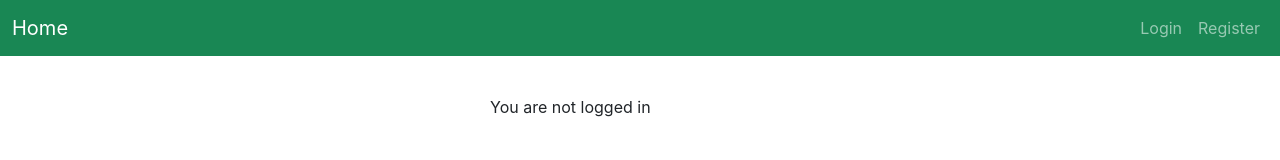
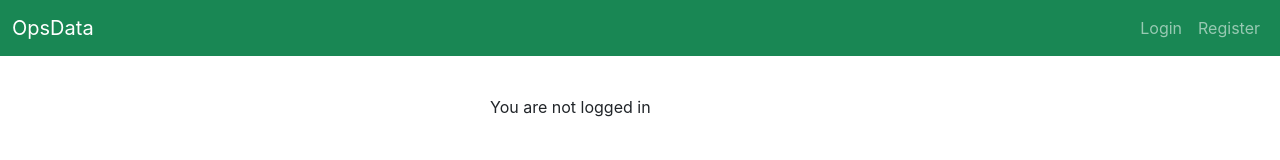
Before and after one commit to opsdata-io/opsdata, a React (Create React App) app in the folder ui/: page / in a window 1280 px wide. Shown: the top 160 px of the page. Built offline with nearby package versions, Linux system fonts and the light colour scheme; no server answers.

Commit message:
Swiching to if false check

```diff
--- a/ui/src/components/Nav.tsx
+++ b/ui/src/components/Nav.tsx
@@ -3,7 +3,6 @@ import {Link} from "react-router-dom";
 
 const Nav = (props: { name: string, setName: (name: string) => void }) => {
     const logout = async () => {
-        //var url = `http://opsdata-api:8000/api/logout`;
         await fetch('/api/logout', {
             method: 'POST',
             headers: {'Content-Type': 'application/json'},
@@ -15,7 +14,7 @@ const Nav = (props: { name: string, setName: (name: string) => void }) => {
 
     let menu;
 
-    if (props.name === '') {
+    if (!props.name) {
         menu = (
             <ul className="navbar-nav me-auto mb-2 mb-md-0">
                 <li className="nav-item active">
@@ -39,7 +38,7 @@ const Nav = (props: { name: string, setName: (name: string) => void }) => {
     return (
         <nav className="navbar navbar-expand-md navbar-dark bg-dark mb-4">
             <div className="container-fluid">
-                <Link to="/" className="navbar-brand">Home</Link>
+                <Link to="/" className="navbar-brand">OpsData</Link>
 
                 <div>
                     {menu}
```
